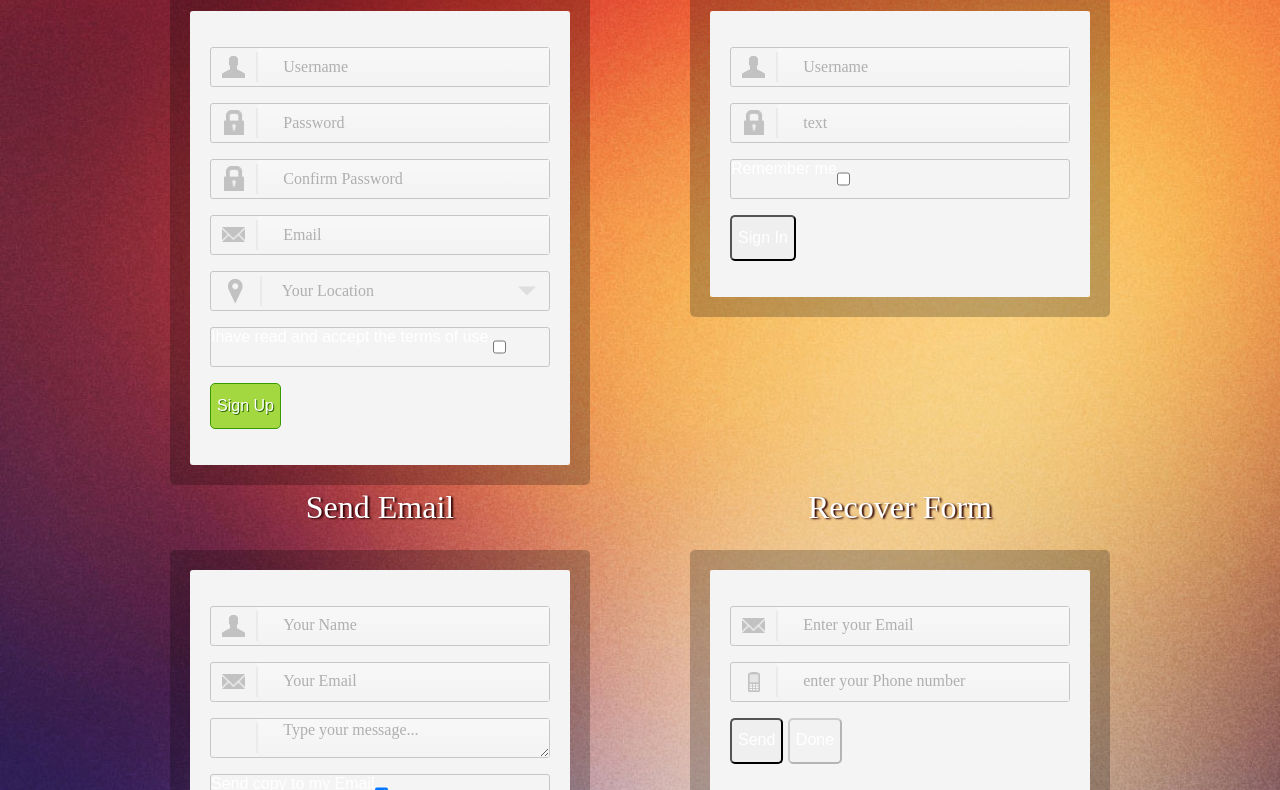
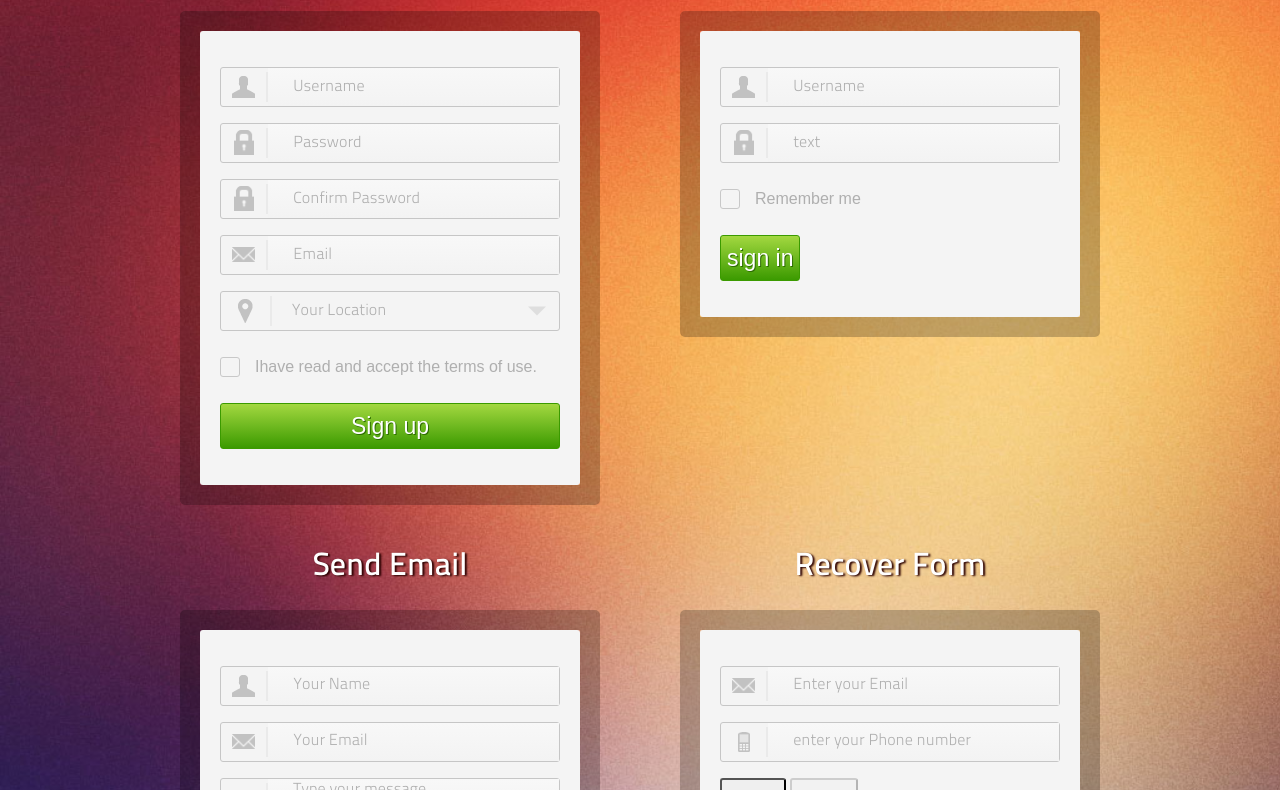
Before and after one commit to MichalWr88/weekly-webdev-challenge-1, a website: page index.html in a window 1280 px wide. Shown: the part 274-1064 px from the top of the page. Drawn offline with Linux system fonts and the light colour scheme.

Commit message:
update flexbox

```diff
--- a/css/main.css
+++ b/css/main.css
@@ -1,6 +1,18 @@
 /*==========================================
     OVERALL
     =====================================================*/
+@font-face {
+font-family: 'TitilliumText22L-Light';
+font-style: normal;
+font-weight: normal;
+src: local('TitilliumText22L-Light'), url('../fonts/TitilliumText22L002.woff') format('woff');
+}
+@font-face {
+font-family: 'TitilliumText22L-Medium';
+font-style: normal;
+font-weight: normal;
+src: local('TitilliumText22L-Medium'), url('../fonts/TitilliumText22L004.woff') format('woff');
+}
 
 html {
     font-size: 62.5%;
@@ -17,14 +29,14 @@ body {
 }
 
 .page__main {
-    max-width: 1050px;
+    max-width: 920px;
     margin: 0 auto;
-    padding-left: 80px;
-    padding-right: 80px;
     display: flex;
     flex-wrap: wrap;
     flex-direction: row;
-    justify-content: space-around;
+    justify-content: space-between;
+    align-items:flex-start;
+    align-content:center;
 }
 
 
@@ -61,19 +73,23 @@ body {
     =====================================================*/
 
 .form__wrapper {
+
     display: flex;
     flex-direction: column;
     width: 380px;
-    margin: 0px;
+    margin: 20px;
 }
-
+.form__wrapper--up{
+    margin-top:-40px;
+}
 .form__content {
     width: 100%;
     position: relative;
     background-color: #f4f4f4;
     padding: 20px;
     border-radius: 3px;
-    box-sizing: border-box
+    box-sizing: border-box;
+
 }
 
 .form__content::before {
@@ -92,7 +108,7 @@ body {
 .form__header {
     font-size: 3.2rem;
     text-transform: capitalize;
-    font-family: 'TitilliumTextMedium';
+    font-family:'TitilliumText22L-Medium';
     font-weight: lighter;
     text-align: center;
     margin-top: 24px;
@@ -100,7 +116,6 @@ body {
     text-shadow: 2px 1px 2px #2b0100;
 }
 
-.form__content {}
 
 .form__elem {
     font-size: 1.6rem;
@@ -115,6 +130,9 @@ body {
     border: 1px solid #c6c6c6;
     border-radius: 3px;
     width: 100%;
+    color:#afafaf;
+    justify-content: flex-start;
+    cursor:pointer;
 }
 
 .elem__icon {
@@ -153,9 +171,9 @@ body {
 }
 
 .elem__input {
-    font-family: 'TitilliumTextLight';
     width: 100%;
     border: none;
+    font-family:'TitilliumText22L-Light';
     padding-left: 25px;
     background: rgb(248, 248, 248);
     background: linear-gradient(to bottom, rgba(248, 248, 248, 1) 0%, rgba(243, 243, 243, 1) 100%);
@@ -178,24 +196,60 @@ body {
 }
 
 .elem__input--select > option {
-    color: black;
-    background: red;
-    background: linear-gradient(to bottom, rgba(248, 248, 248, 1) 0%, rgba(243, 243, 243, 1) 100%);
+     color: #afafaf;
 }
+.elem__label--checkbox{
+align-items: center;
+border:none;
+}
+.elem__checkbox{
+	display:none;
+}
+.checkbox__icon{
+    position:relative;
+    order:-1;
+	width:20px;
+	height:20px;
+    box-sizing:border-box;
+	background: transparent;
+	border-radius:3px;
+    border: 1px solid #c8c8c8;
+    margin:5px 15px 5px 0px;
 
+}
+.checkbox__icon:after{
+position:absolute;
+content:'';
+    width:10px;
+    height:10px;
+    box-shadow:-1px -1px 0px 0px rgba(#c6e587, 0.41);
+    top:50%;
+    left:50%;
+    border-radius:3px;
+    transform:translate(-50%, -50%);
+
+}
+.elem__checkbox:checked ~.checkbox__icon:after{
+    background: #b1db57;
+    background: linear-gradient(to bottom, #b1db57 0%, #72ba0e 100%);
+}
 .elem__btn {
-    text-transform: capitalize;
     color: white;
     height: 46px;
-    border-radius: 5px;
+    border-radius: 3px;
+    font-size:2.3rem;
 }
 
 .elem__btn--confirm {
     text-shadow: 1px 1px 0px #2e6c02;
     border: 1px solid #3b9a00;
     background: rgb(163, 216, 64);
+    background: linear-gradient(to bottom, rgba(163,216,64,1) 0%, rgba(59,154,0,1) 100%);
 }
 
+.elem__btn--fullWidth{
+    width:100%;
+}
 
 
 
--- a/index.html
+++ b/index.html
@@ -49,7 +49,7 @@
                     <label class="elem__label">
                         <span class="elem__icon" data-bg='maps'></span>
                         <select class="elem__input elem__input--select" name="Location">
-                            <option value="default" disabled selected hidden style="color:red;">Your Location</option>
+                            <option value="default" disabled selected hidden">Your Location</option>
                             <option value="Africa">Africa</option>
                             <option value="Europe">Europe</option>
                             <option value="Asia">Asia</option>
@@ -61,13 +61,14 @@
                     </label>
                 </p>
                 <p>
-                    <label class="elem__label">
-                        <span class=""></span>Ihave read and accept the terms of use.
+                    <label class="elem__label elem__label--checkbox">
+                        <span>Ihave read and accept the terms of use.</span>
                         <input class="elem__checkbox" id="terms-of-use" type="checkbox">
+                        <span class="checkbox__icon"></span>
                     </label>
                 </p>
                 <p>
-                    <button class="elem__btn elem__btn--confirm" type="submit">Sign up</button>
+                    <button class="elem__btn elem__btn--confirm elem__btn--fullWidth" type="submit">Sign up</button>
                 </p>
             </form>
         </div>
@@ -88,20 +89,20 @@
                     </label>
                 </p>
                 <p>
-                    <label class="elem__label">
-                        <span></span>Remember me
-                        <input id="remember" type="checkbox">
+                    <label class="elem__label elem__label--checkbox">
+                        <span class="checkbox__icon"></span><span></span>Remember me
+                        <input class="elem__checkbox" id="remember" type="checkbox">
                     </label>
                 </p>
                 <p>
-                    <button class="elem__btn">sign in</button>
+                    <button class="elem__btn elem__btn--confirm">sign in</button>
                 </p>
             </form>
         </div>
         <!-- SEND EMAIL -->
         <div class="form__wrapper">
             <h2 class="form__header">send email</h2>
-            <div class="form__wrapper">
+
                 <form class="form__content" action="">
                     <p>
                         <label class="elem__label">
@@ -122,16 +123,16 @@
                         </label>
                     </p>
                     <p>
-                        <label class="elem__label">
-                            <span></span>Send copy to my Email
-                            <input id="copy-email" type="checkbox" checked="checked">
+                        <label class="elem__label elem__label--checkbox">
+                            <span class="checkbox__icon"></span>Send copy to my Email
+                            <input class="elem__checkbox" id="copy-email" type="checkbox" checked="checked">
                         </label>
                     </p>
                     <p>
-                        <button class="elem__btn">send email</button>
+                        <button class="elem__btn elem__btn--confirm">send email</button>
                     </p>
                 </form>
-            </div>
+
         </div>
         <!-- RECOVER FORM -->
         <div class="form__wrapper">
@@ -165,7 +166,7 @@
                         <input class="elem__input" type="email" placeholder="Enter yout Email">
                     </label>
                 </p>
-                <button class="elem__btn">subscribe</button>
+                <button class="elem__btn elem__btn--confirm">subscribe</button>
                 <button class="elem__btn">no, thanks</button>
                 </p>
             </form>
```
